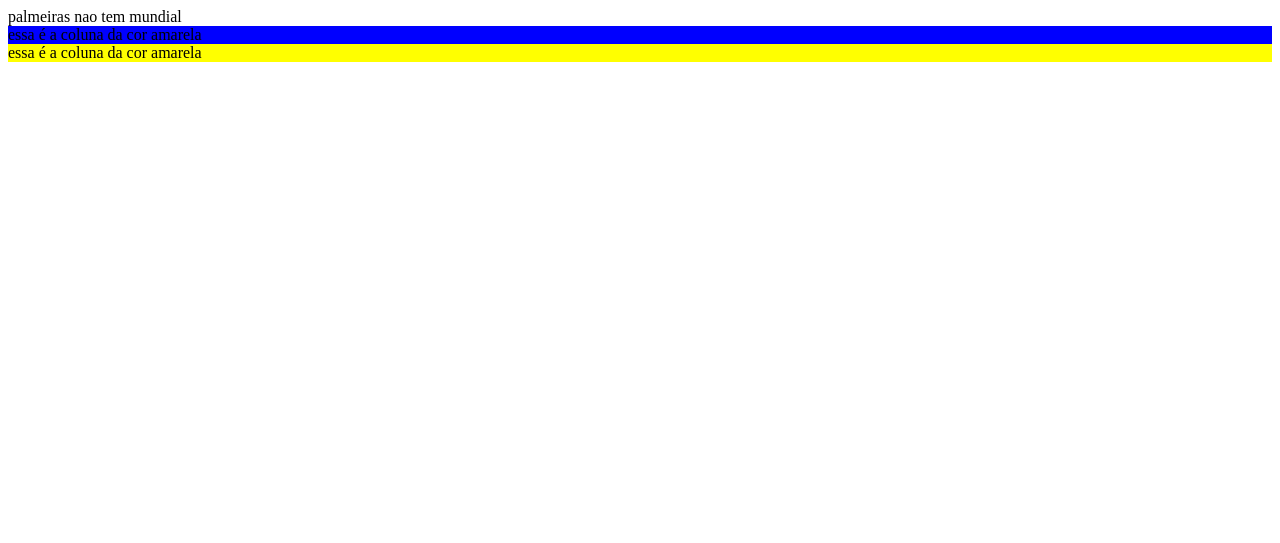
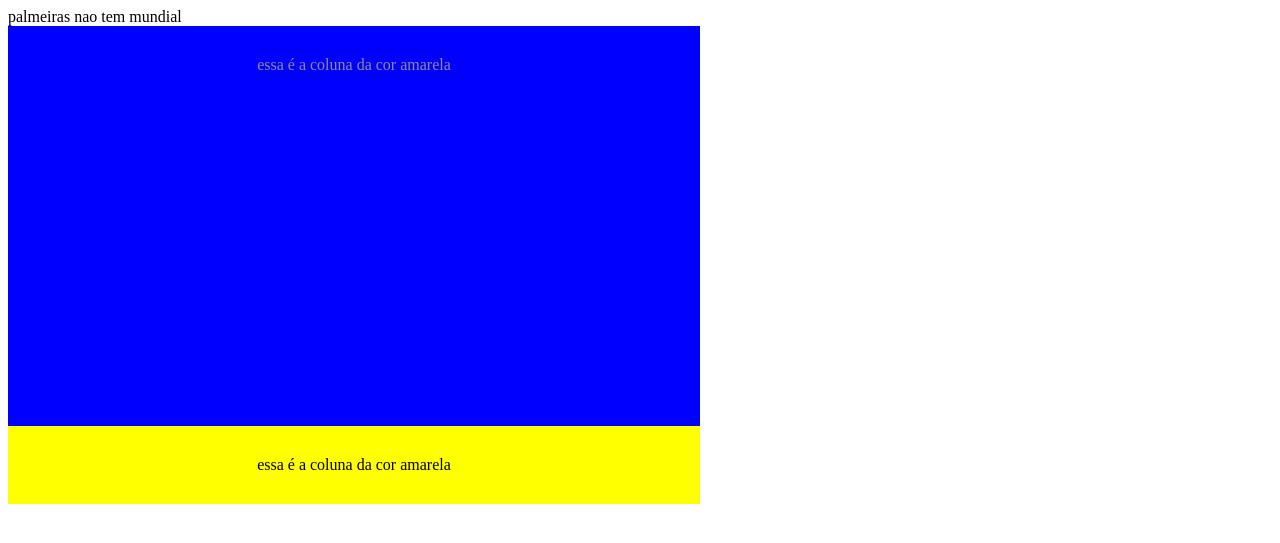
Before and after one commit to caiquebeltrao/deploy-php, a PHP site: page / in a window 1280 px wide. Shown: the top 543 px of the page. Run offline with PHP 8.4, Linux system fonts and the light colour scheme.

Commit message:
atualizando site

```diff
--- a/index.php
+++ b/index.php
@@ -1,10 +1,10 @@
 palmeiras nao tem mundial
 
-<div style="display:flex: height: 400px">
-    <div style="background-color: blue">
+<div style="display:flex; height: 400px; width:100%;color: #8c8c8c;float-size: 300px;">
+    <div style="background-color: blue;padding: 30px; text-align:center;width: 50%;">
         essa é a coluna da cor amarela
     </div>
 </div>
-<div style="background-color: yellow">
+<div style="background-color: yellow;padding: 30px; text-align:center;width: 50%">
     essa é a coluna da cor amarela
 </div>
```
